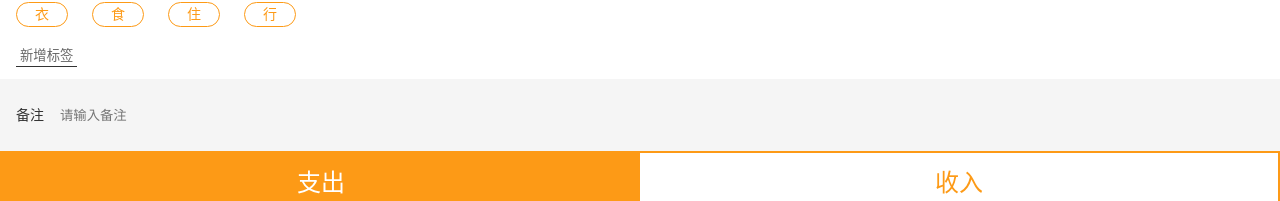
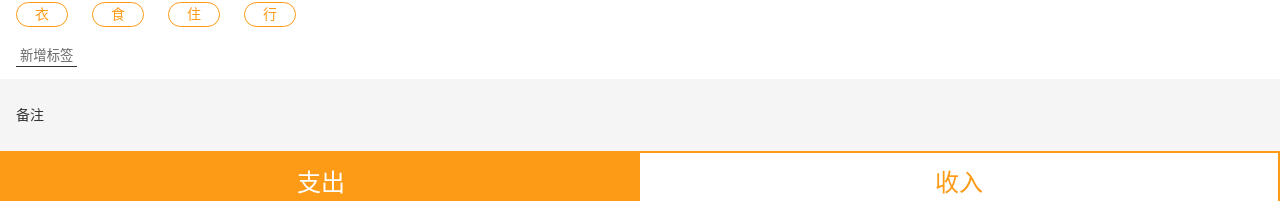
Before and after one commit to LiMiu331/keep-money-react, a React app: page /money in a window 1280 px wide. Shown: the part 200-401 px from the top of the page. Built offline with nearby package versions, Linux system fonts and the light colour scheme.

Commit message:
使用新的 input 组件

```diff
--- a/src/pages/Money/NotesSection.tsx
+++ b/src/pages/Money/NotesSection.tsx
@@ -1,25 +1,11 @@
 import styled from "styled-components";
-import React from "react";
+import React, {ChangeEventHandler} from "react";
+import Input from "../../components/Input";
 
 const NotesSectionUI = styled.section`
 background: #f5f5f5;
 padding: 0 16px;
 font-size: 14px;
-  label{
-    display: flex;
-    align-items: center;
-    span{
-      margin-right: 16px;
-      white-space: nowrap;
-    }
-    input{
-      display: block;
-      width: 100%;
-      height: 72px;
-      background: none;
-      border: none;
-    }
-  }
 `
 type Props = {
     value: string,
@@ -29,13 +15,10 @@ const NotesSection:React.FC<Props> = (props) => {
     const note = props.value
     return(
         <NotesSectionUI>
-        <label>
-            <span>备注</span>
-            <input type="text" placeholder={'请输入备注'}
+            <Input label={'备注'}
                    value={note}
-                   onChange={(e) => props.onChange(e.target.value)}
-            />
-        </label>
+                   type="text"
+                   onChange={(e)=> props.onChange(e.target.value)}/>
         </NotesSectionUI>
     )
 }
```
